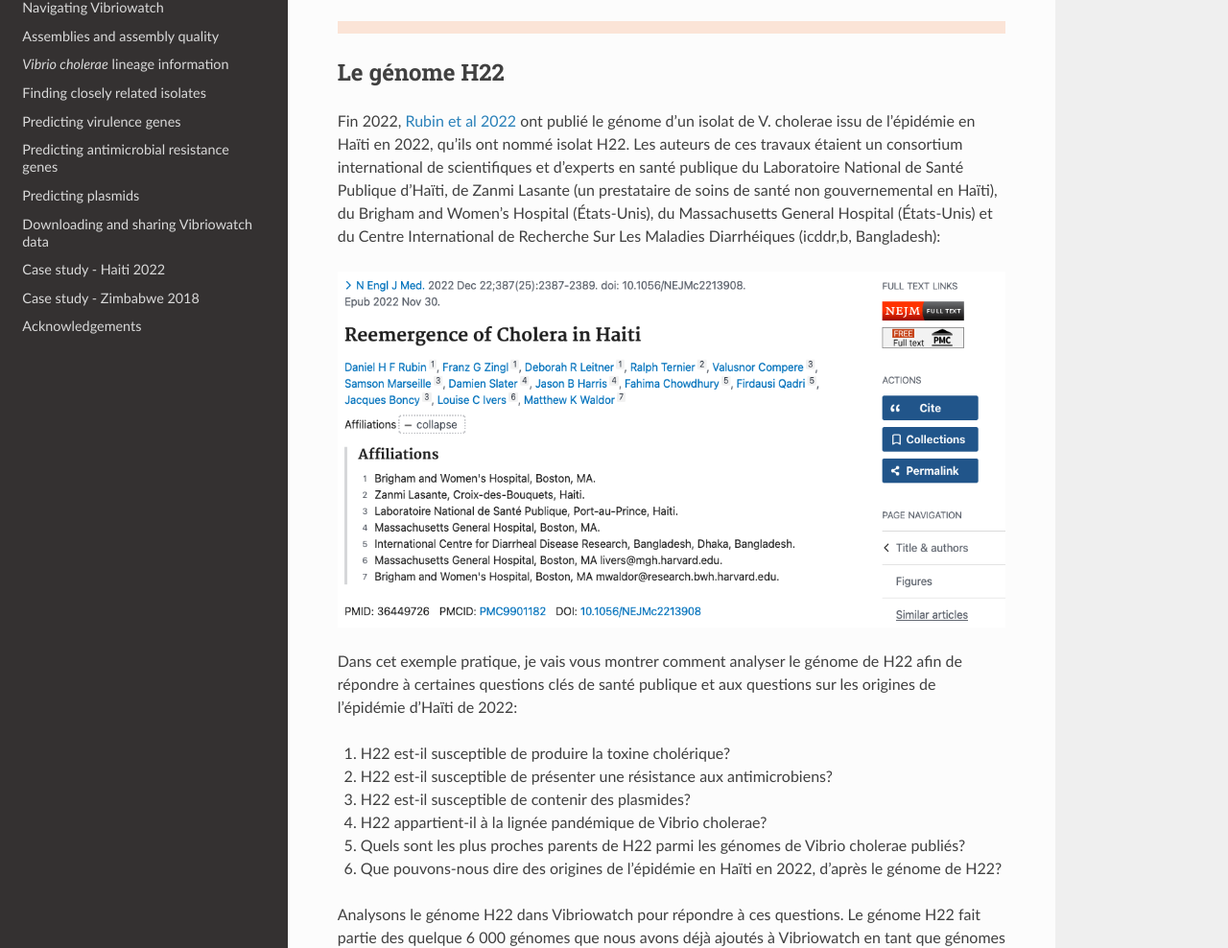
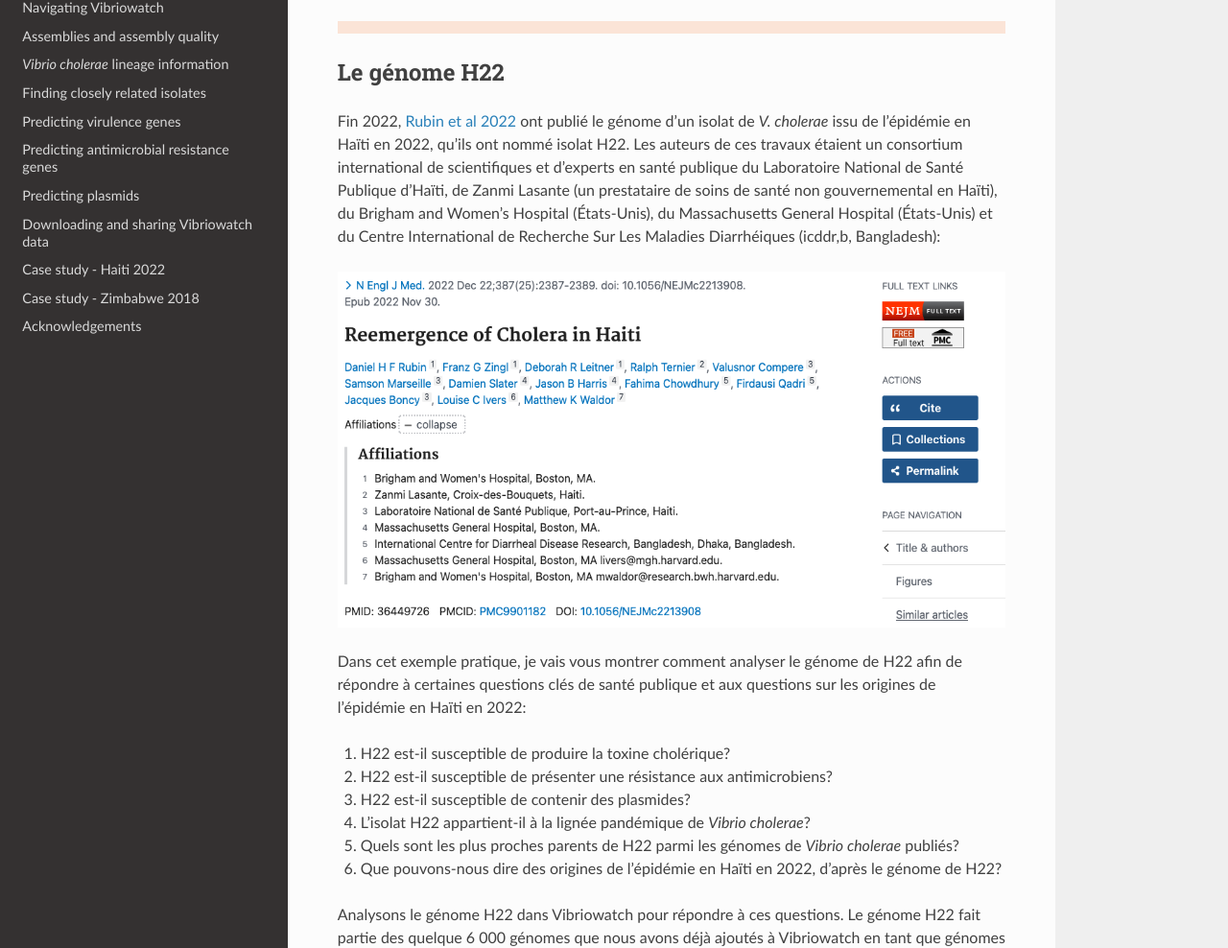
Before and after one commit to avrilcoghlan/vibriowatch, a Sphinx documentation site: the page built from docs/source/haiti_francais.rst, in a window 1280 px wide and 1400 px high, scrolled down 1243 px. Shown: the part 141-1129 px from the top of the window at 96% size. Built offline with Sphinx 7.4.7 and the Read the Docs theme 3.1.0, drawn with Linux system fonts in a browser that asks for light colours.

Commit message:
Update haiti_francais.rst

```diff
--- a/docs/source/haiti_francais.rst
+++ b/docs/source/haiti_francais.rst
@@ -42,20 +42,20 @@ A-t-elle persisté en Haïti depuis la précédente épidémie de 2010-2019, soi
 Le génome H22
 -------------
 
-Fin 2022, `Rubin et al 2022`_ ont publié le génome d'un isolat de V. cholerae issu de l'épidémie en Haïti en 2022, qu'ils ont nommé isolat H22. Les auteurs de ces travaux étaient un consortium international de scientifiques et d'experts en santé publique du Laboratoire National de Santé Publique d'Haïti, de Zanmi Lasante (un prestataire de soins de santé non gouvernemental en Haïti), du Brigham and Women's Hospital (États-Unis), du Massachusetts General Hospital (États-Unis) et du Centre International de Recherche Sur Les Maladies Diarrhéiques (icddr,b, Bangladesh):
+Fin 2022, `Rubin et al 2022`_ ont publié le génome d'un isolat de *V. cholerae* issu de l'épidémie en Haïti en 2022, qu'ils ont nommé isolat H22. Les auteurs de ces travaux étaient un consortium international de scientifiques et d'experts en santé publique du Laboratoire National de Santé Publique d'Haïti, de Zanmi Lasante (un prestataire de soins de santé non gouvernemental en Haïti), du Brigham and Women's Hospital (États-Unis), du Massachusetts General Hospital (États-Unis) et du Centre International de Recherche Sur Les Maladies Diarrhéiques (icddr,b, Bangladesh):
 
 .. _Rubin et al 2022: https://pubmed.ncbi.nlm.nih.gov/36449726/
 
 .. image:: Picture172.png
   :width: 800
 
-Dans cet exemple pratique, je vais vous montrer comment analyser le génome de H22 afin de répondre à certaines questions clés de santé publique et aux questions sur les origines de l'épidémie d'Haïti de 2022:
+Dans cet exemple pratique, je vais vous montrer comment analyser le génome de H22 afin de répondre à certaines questions clés de santé publique et aux questions sur les origines de l'épidémie en Haïti en 2022:
 
 #. H22 est-il susceptible de produire la toxine cholérique?
 #. H22 est-il susceptible de présenter une résistance aux antimicrobiens?
 #. H22 est-il susceptible de contenir des plasmides?
-#. H22 appartient-il à la lignée pandémique de Vibrio cholerae?
-#. Quels sont les plus proches parents de H22 parmi les génomes de Vibrio cholerae publiés?
+#. L'isolat H22 appartient-il à la lignée pandémique de *Vibrio cholerae*?
+#. Quels sont les plus proches parents de H22 parmi les génomes de *Vibrio cholerae* publiés?
 #. Que pouvons-nous dire des origines de l'épidémie en Haïti en 2022, d'après le génome de H22?
 
 Analysons le génome H22 dans Vibriowatch pour répondre à ces questions. Le génome H22 fait partie des quelque 6 000 génomes que nous avons déjà ajoutés à Vibriowatch en tant que génomes accessibles à tous.
```
